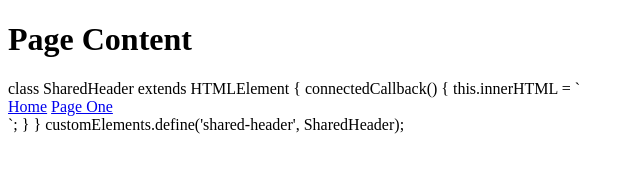
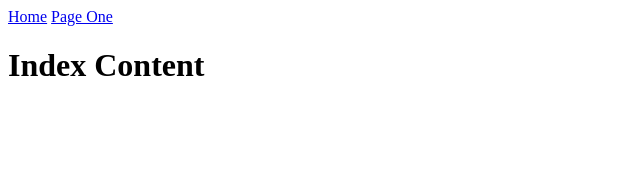
Before and after one commit to bhs27-ux/linking-trials, a plain HTML site: page index.html in a window 1280 px wide. Shown: the whole page, without its empty margins (0-640 px from the left). Drawn offline with Linux system fonts and the light colour scheme.

Commit message:
Update index.html

```diff
--- a/index.html
+++ b/index.html
@@ -1,19 +1,21 @@
 <!DOCTYPE html>
 <html lang="en">
+
 <head>
-  <script src="/components/header.js" defer></script>
+  <meta charset="UTF-8">
+  <title>Document</title>
 </head>
+
 <body>
-  <shared-header></shared-header>
+  <shared-header>
+
+  </shared-header>
 
   <main>
-    <h1>Page Content</h1>
+    <h1>Index Content</h1>
   </main>
-</body>
-</html>
 
-
-
+  <script>
     class SharedHeader extends HTMLElement {
       connectedCallback() {
         this.innerHTML = `
@@ -27,3 +29,7 @@ class SharedHeader extends HTMLElement {
       }
     }
     customElements.define('shared-header', SharedHeader);
+  </script>
+
+</body>
+</html>
```
Lines whose indentation alone changed are shown as unchanged.
